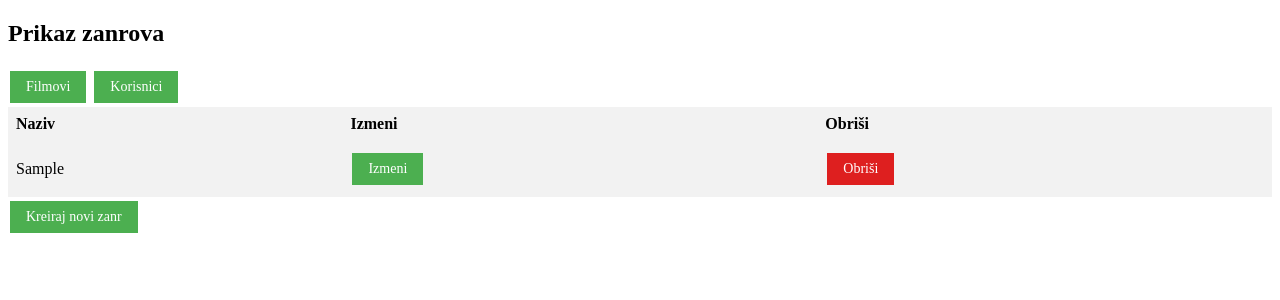
After one commit to andjela24/baza_filmova, a PHP site: page /zanrovi.php in a window 1280 px wide. The commit adds this page. Shown: the top 300 px of the page. Run offline with PHP 8.4, Linux system fonts and the light colour scheme; tables that the repository leaves empty or names only in its code hold one stand-in row (values such as "Sample post").

Commit message:
imoproving

```diff
--- a/filmovi.php
+++ b/filmovi.php
@@ -18,6 +18,8 @@ $zanrovi = $zanrKontroler->vrati_sve_zanrove();
 </head>
 <body>
     <h2>Prikaz filmova</h2>
+    <a class="button" href="zanrovi.php">Zanrovi</a>
+    <a class="button" href="korsnici.php">Korisnici</a>
     <table>
         <tr>
             <th>Naslov</th>
--- a/index.php
+++ b/index.php
@@ -60,7 +60,7 @@ function validirajKorisnika($username, $password)
         <label for="password">Lozinka:</label>
         <input type="password" id="password" name="password" required><br><br>
 
-        <input type="submit" value="Prijavi se">
+        <input type="submit" class="btn_prijava" value="Prijavi se">
 
     </form>
     <p>Nemate nalog? <a class="button" href="registracija.php">Registrujte se</a></p>
--- a/styles.css
+++ b/styles.css
@@ -15,7 +15,18 @@ th {
 tr:nth-child(even) {
     background-color: #f2f2f2;
 }
-
+a.btn_crveno {
+    background-color: #de1f1f;
+    border: none;
+    color: white;
+    padding: 8px 16px;
+    text-align: center;
+    text-decoration: none;
+    display: inline-block;
+    font-size: 14px;
+    margin: 4px 2px;
+    cursor: pointer;
+}
 a.button {
     background-color: #4CAF50;
     border: none;
@@ -28,15 +39,3 @@ a.button {
     margin: 4px 2px;
     cursor: pointer;
 }
-a.btn_crveno {
-    background-color: #de1f1f !important;
-    border: none;
-    color: white;
-    padding: 8px 16px;
-    text-align: center;
-    text-decoration: none;
-    display: inline-block;
-    font-size: 14px;
-    margin: 4px 2px;
-    cursor: pointer;
-}
--- /dev/null
+++ b/zanrovi.php
@@ -0,0 +1,37 @@
+<?php
+include $_SERVER['DOCUMENT_ROOT'].'/bioskop/kontroler/FilmKontroler.php';
+include $_SERVER['DOCUMENT_ROOT'].'/bioskop/kontroler/ZanrKontroler.php';
+
+// Dohvatite sve filmove
+$zanrKontroler = new ZanrKontroler();
+$zanrovi = $zanrKontroler->vrati_sve_zanrove();
+
+?>
+
+<!DOCTYPE html>
+<html>
+<head>
+    <title>Prikaz zanrova</title>
+    <link rel="stylesheet" type="text/css" href="styles.css">
+</head>
+<body>
+    <h2>Prikaz zanrova</h2>
+    <a class="button" href="filmovi.php">Filmovi</a>
+    <a class="button" href="korsnici.php">Korisnici</a>
+    <table>
+        <tr>
+            <th>Naziv</th>
+            <th>Izmeni</th>
+            <th>Obriši</th>
+        </tr>
+        <?php foreach ($zanrovi as $zanr) { ?>
+            <tr>
+                <td><?php echo $zanr['naziv']; ?></td>
+                <td><a class="button" href="forma_izmena_zanra.php?zanr_id=<?php echo $zanr['zanr_id']; ?>">Izmeni</a></td>
+                <td><a class="btn_crveno" href="obrisi_zanr.php?zanr_id=<?php echo $zanr['zanr_id']; ?>">Obriši</a></td>
+            </tr>
+        <?php } ?>
+    </table>
+    <a class="button" href="forma_kreiranje_zanra.php">Kreiraj novi zanr</a>
+</body>
+</html>
```
